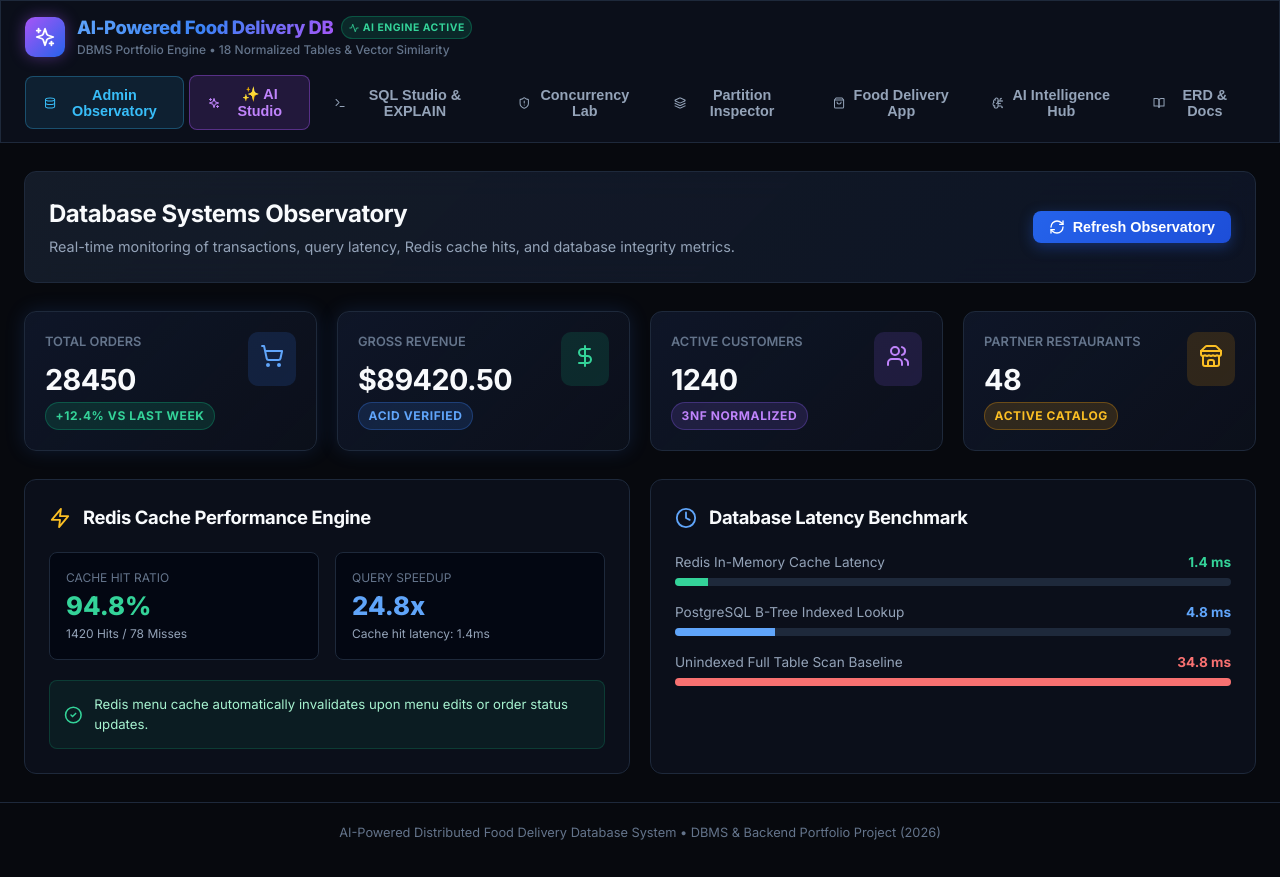
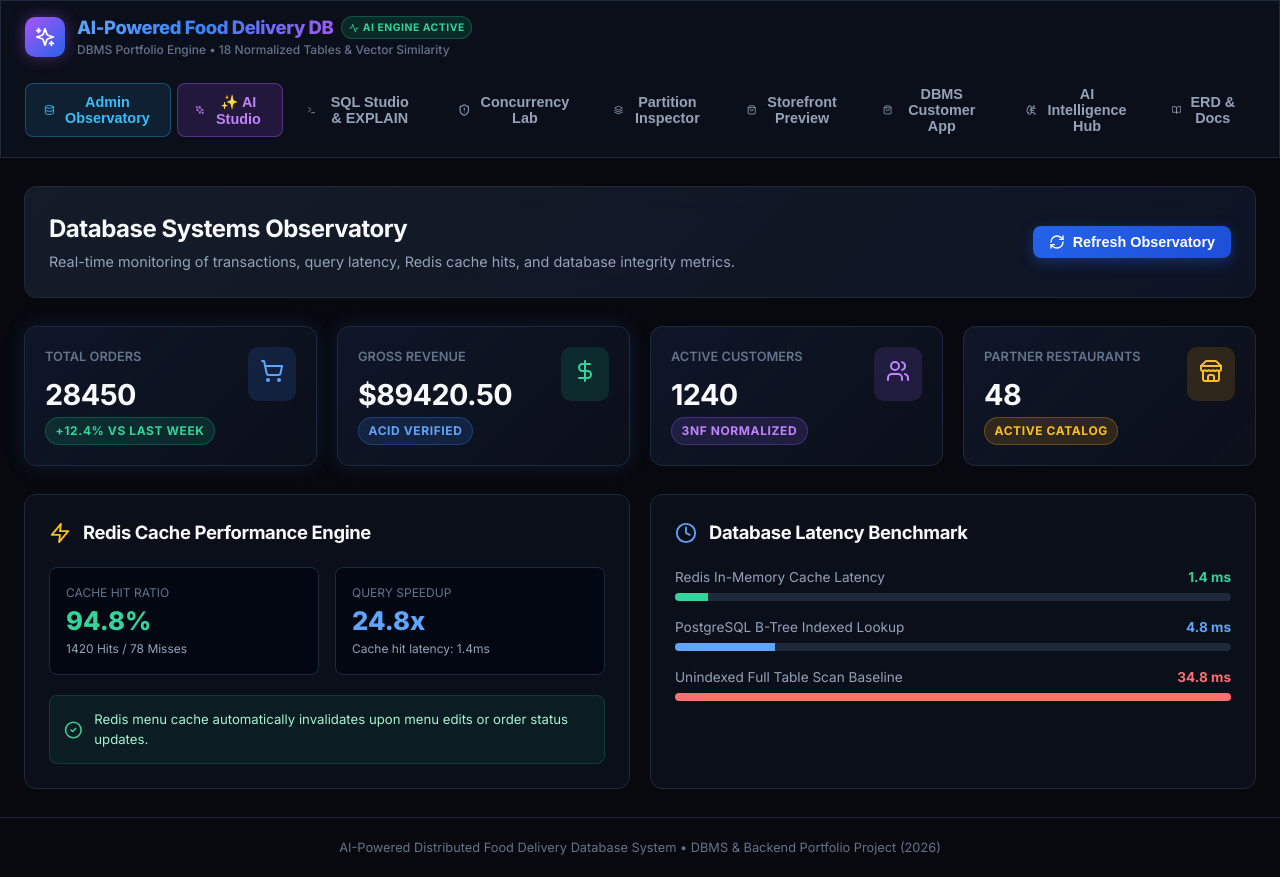
Before and after one commit to justsamaan/Eryviled-Distributed-Food-Delivery-Database-System-Implementation-Plan, a React (Vite) app in the folder client/: page / in a window 1280 px wide. Built offline with nearby package versions, Linux system fonts and the light colour scheme; no server answers.

Commit message:
Add storefront preview navigation

```diff
--- a/client/src/components/Navbar.jsx
+++ b/client/src/components/Navbar.jsx
@@ -8,7 +8,8 @@ export default function Navbar({ activeTab, setActiveTab }) {
     { id: 'sqlStudio', label: 'SQL Studio & EXPLAIN', icon: Terminal },
     { id: 'concurrencyLab', label: 'Concurrency Lab', icon: ShieldAlert },
     { id: 'partitioning', label: 'Partition Inspector', icon: Layers },
-    { id: 'customerApp', label: 'Food Delivery App', icon: ShoppingBag },
+    { id: 'storefrontPreview', label: 'Storefront Preview', icon: ShoppingBag },
+    { id: 'customerApp', label: 'DBMS Customer App', icon: ShoppingBag },
     { id: 'aiHub', label: 'AI Intelligence Hub', icon: BrainCircuit },
     { id: 'documentation', label: 'ERD & Docs', icon: BookOpen },
   ];
```
